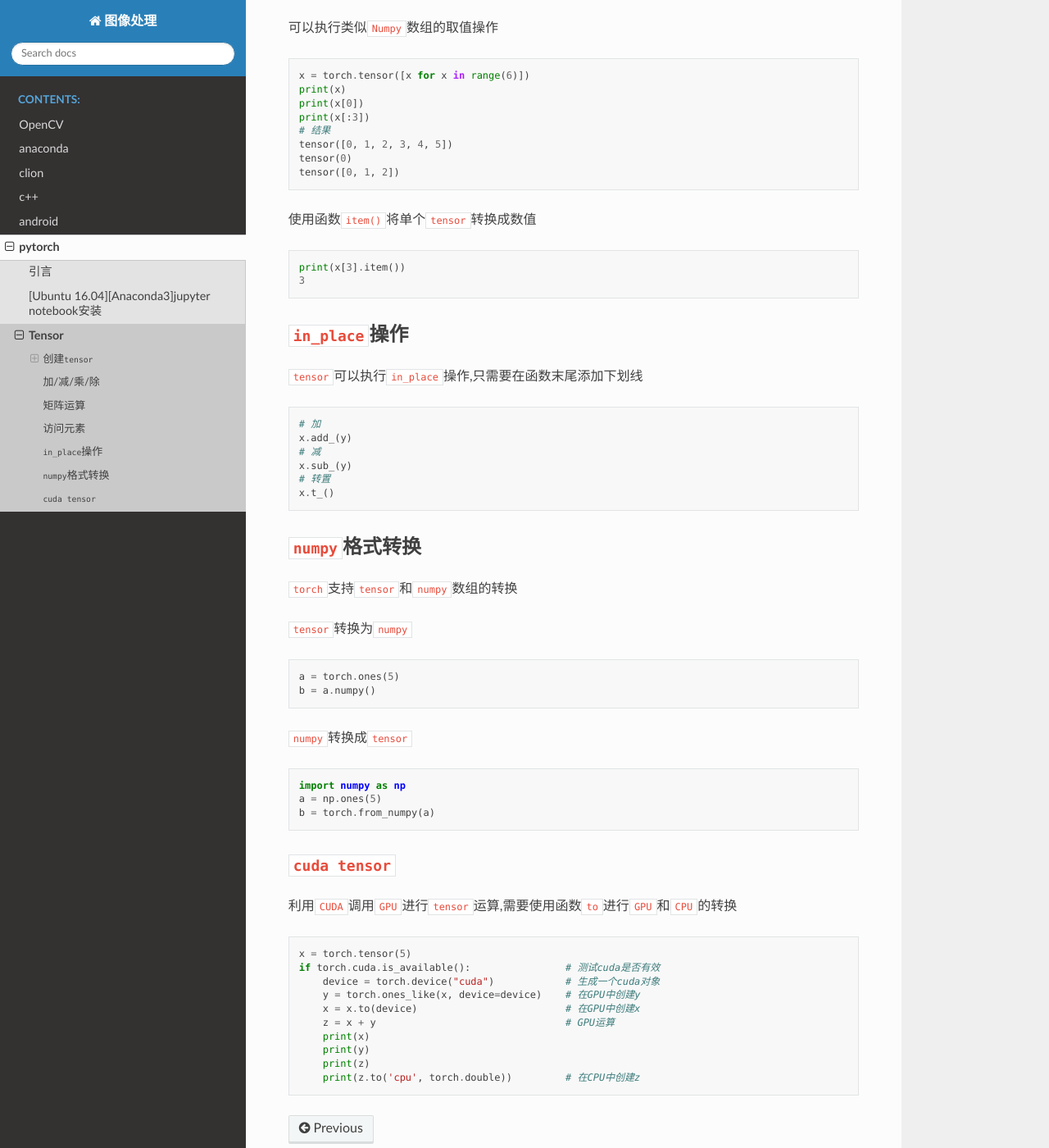
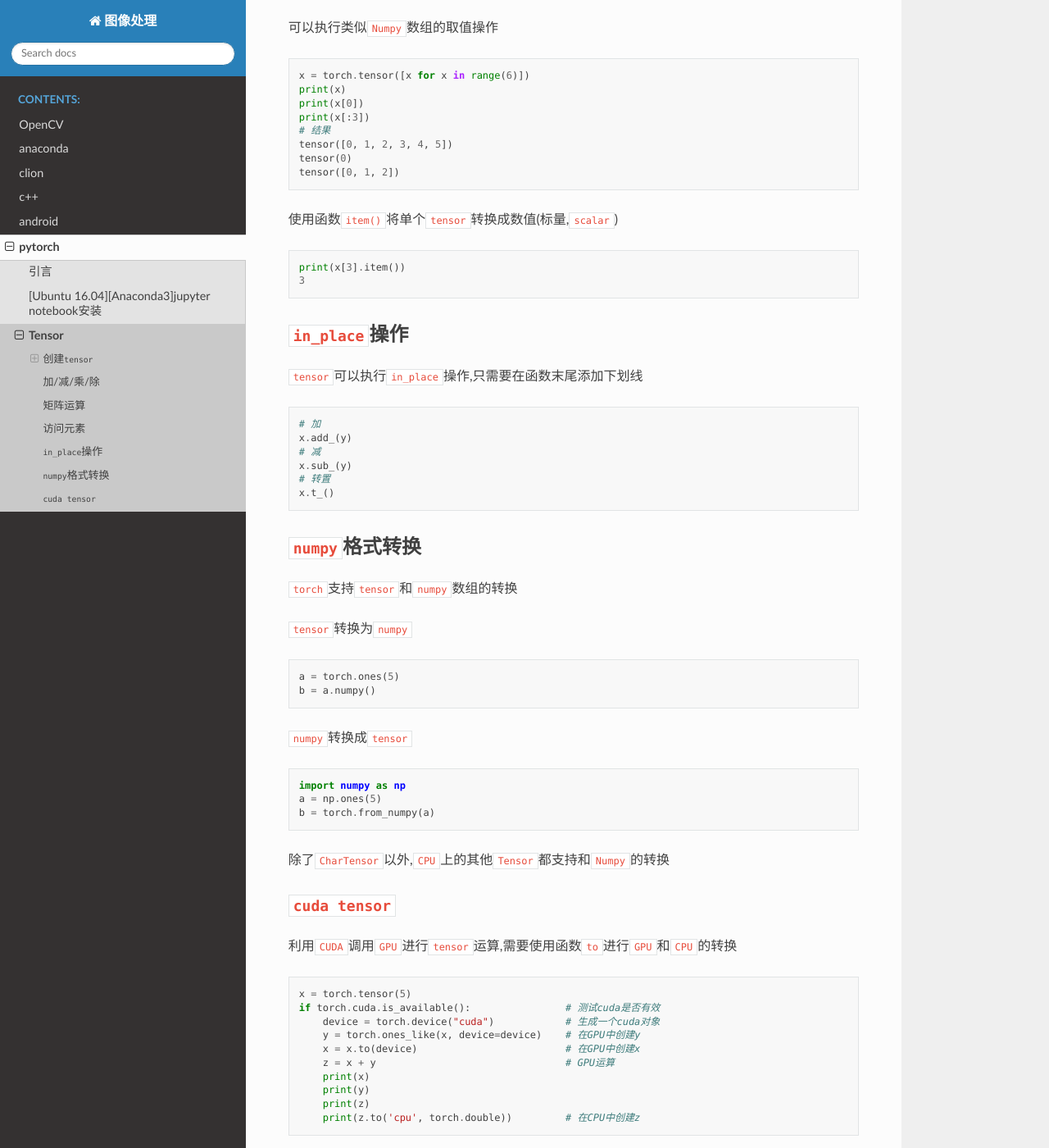
Before and after one commit to Document-Collection/image-processing, a Sphinx documentation site: the page built from docs/source/pytorch/Tensor.md, in a window 1280 px wide and 1400 px high, scrolled down 2165 px. Shown: the whole window at 82% size. Built offline with Sphinx 7.4.7 and the Read the Docs theme 2.0.0, drawn with Linux system fonts in a browser that asks for light colours; pages that are not in the unit, such as notebooks, are missing from menus.

Commit message:
更新pytorch目标和tensor

```diff
--- a/docs/source/pytorch/Tensor.md
+++ b/docs/source/pytorch/Tensor.md
@@ -95,7 +95,7 @@
     tensor(0)
     tensor([0, 1, 2])
 
-使用函数`item()`将单个`tensor`转换成数值
+使用函数`item()`将单个`tensor`转换成数值(标量,`scalar`)
 
     print(x[3].item())
     3
@@ -126,6 +126,8 @@
     a = np.ones(5)
     b = torch.from_numpy(a)
 
+除了`CharTensor`以外,`CPU`上的其他`Tensor`都支持和`Numpy`的转换
+
 ## `cuda tensor`
 
 利用`CUDA`调用`GPU`进行`tensor`运算,需要使用函数`to`进行`GPU`和`CPU`的转换
```
Also changed, not shown: docs/source/pytorch/引言.md (+5 -0 lines).
